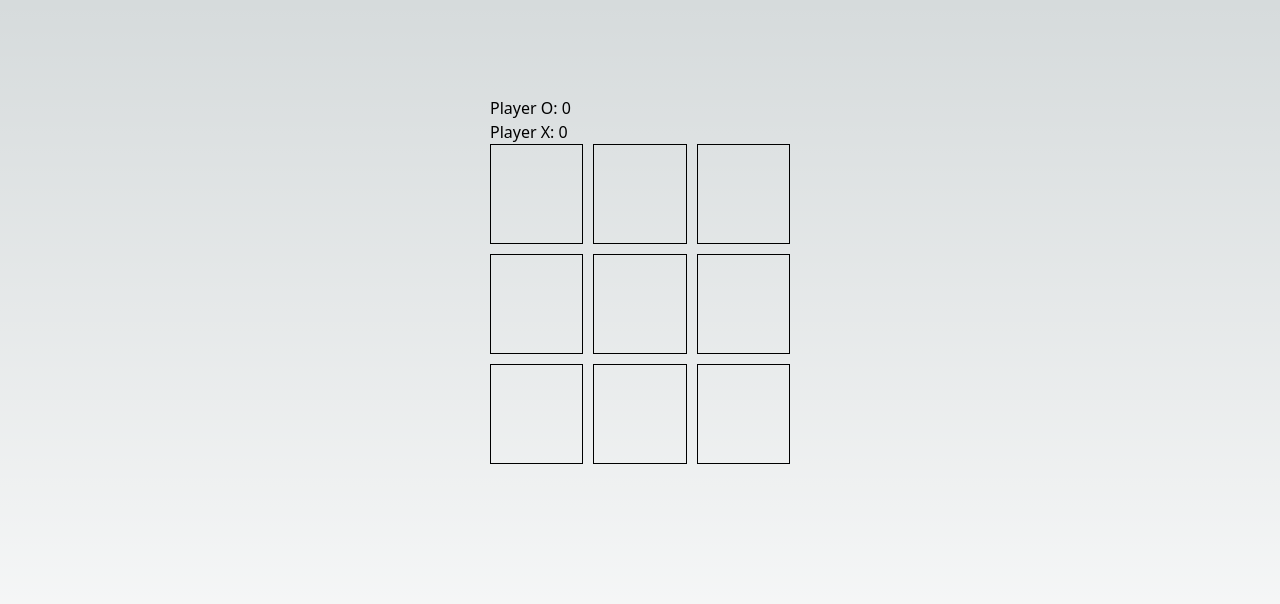
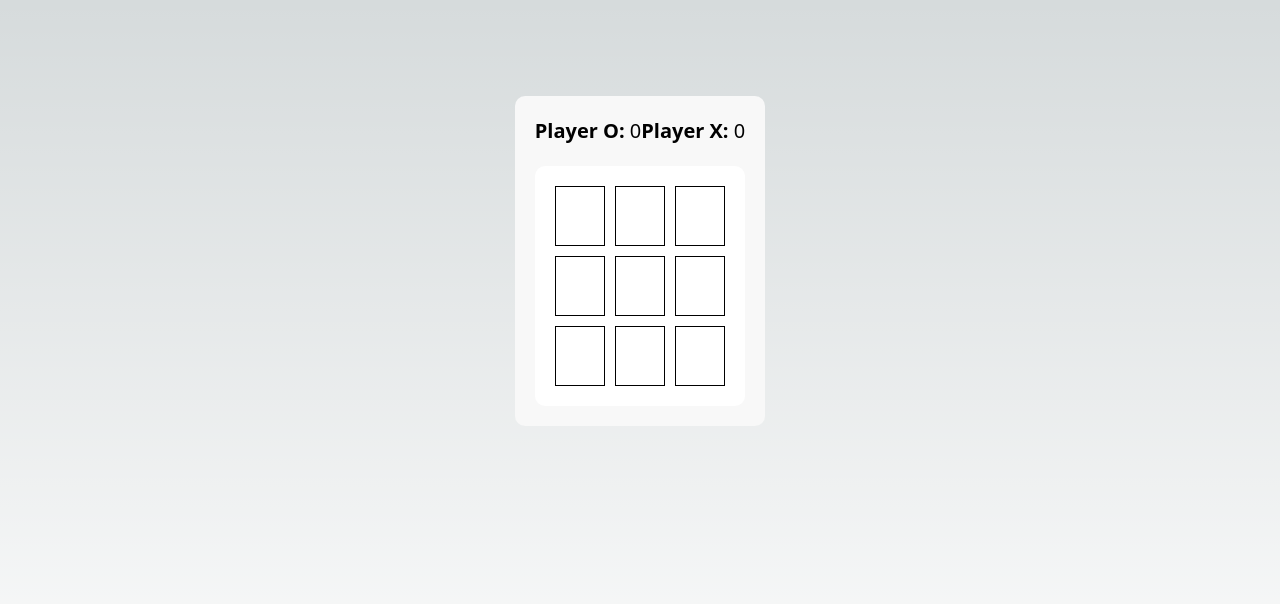
Before and after one commit to meetinai/tic-tac-toe, a Next.js app: page / in a window 1280 px wide. Shown: the top 604 px of the page. Built offline with nearby package versions, Linux system fonts and the light colour scheme.

Commit message:
Commit from Stub AI

```diff
--- a/components/TicTacToe.tsx
+++ b/components/TicTacToe.tsx
@@ -39,6 +39,11 @@ const TicTacToe = () => {
     }
   };
 
+  const resetBoard = () => {
+    setBoard(emptyBoard);
+    setWinner(null);
+  };
+
   React.useEffect(checkWinner, [board]);
 
   return (
@@ -63,6 +68,7 @@ const TicTacToe = () => {
         ))}
         {winner && <div className={styles.winner}>Player {winner} won!</div>}
       </div>
+      {winner && <button onClick={resetBoard} className={styles.resetButton}>Reset Game</button>}
     </div>
   );
 };
--- a/styles/TicTacToe.module.css
+++ b/styles/TicTacToe.module.css
@@ -1,23 +1,63 @@
+.container {
+  display: flex;
+  flex-direction: column;
+  align-items: center;
+  justify-content: center;
+  background-color: #f8f8f8;
+  padding: 20px;
+  border-radius: 10px;
+}
+
+.scoreboard {
+  display: flex;
+  justify-content: space-between;
+  width: 100%;
+  margin-bottom: 20px;
+}
+
+.score {
+  font-size: 20px;
+}
+
+.player {
+  font-weight: bold;
+}
+
 .board {
   display: grid;
   grid-template-columns: repeat(3, 1fr);
   gap: 10px;
-  margin: 0 auto;
-  width: 300px;
-  height: 300px;
+  width: 100%;
+  background-color: #fff;
+  padding: 20px;
+  border-radius: 10px;
 }
 
 .cell {
   display: flex;
   align-items: center;
   justify-content: center;
-  height: 100px;
+  height: 60px;
   border: 1px solid #000;
-  font-size: 2em;
+  font-size: 24px;
+  font-weight: bold;
+  cursor: pointer;
 }
 
 .winner {
   margin-top: 20px;
-  font-size: 2em;
-  color: green;
+  font-size: 24px;
+  font-weight: bold;
+  color: #f00;
 }
+
+.resetButton {
+  margin-top: 20px;
+  padding: 10px 20px;
+  font-size: 18px;
+  background-color: #007bff;
+  color: #fff;
+  border: none;
+  border-radius: 5px;
+  cursor: pointer;
+}
```
